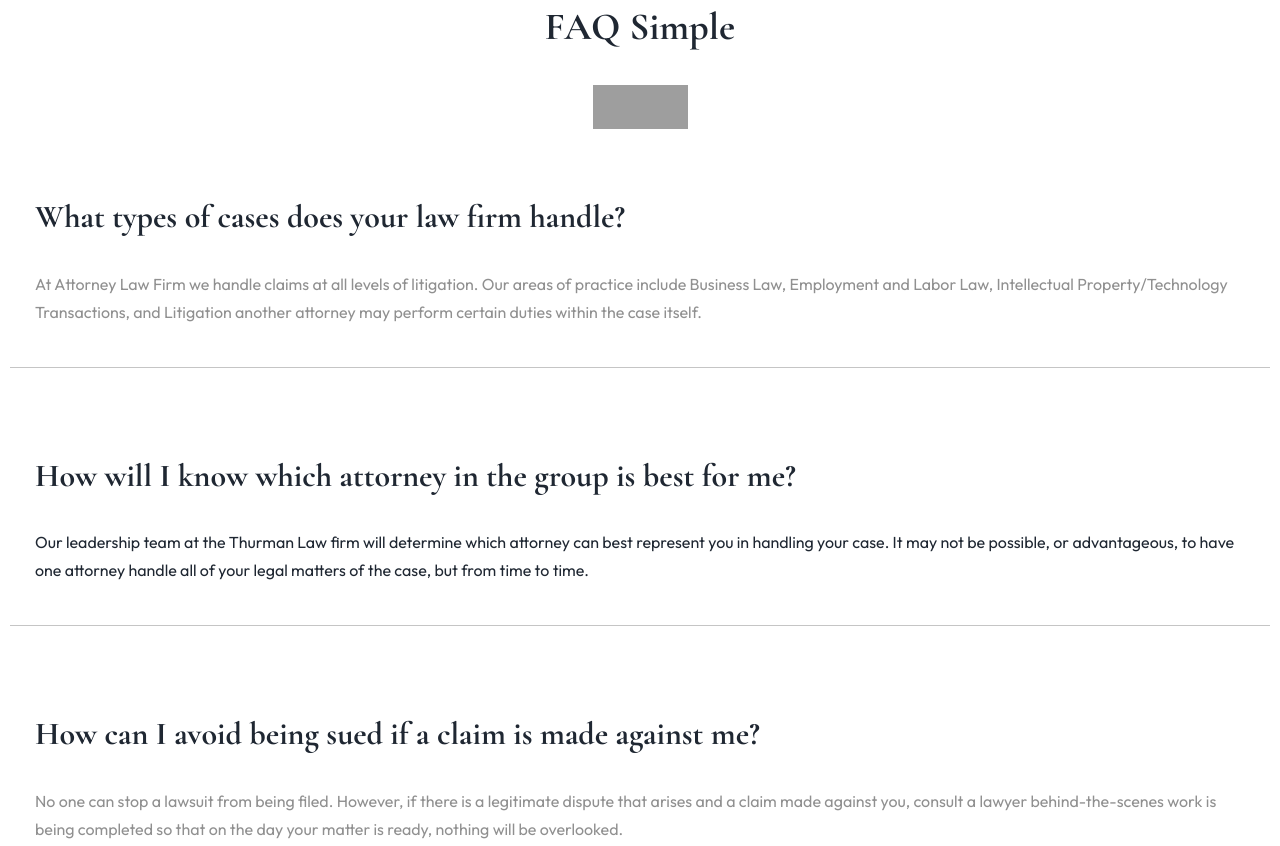
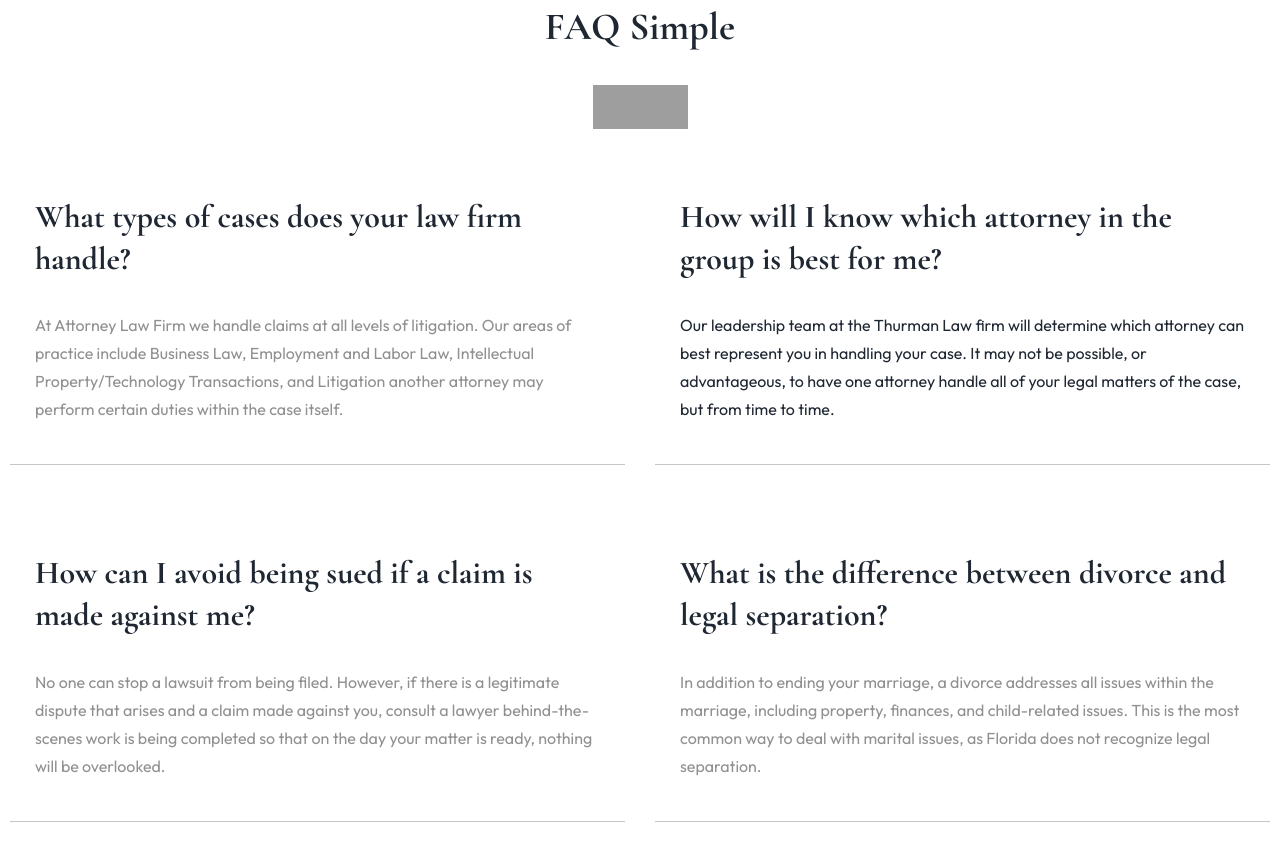
Before and after one commit to bushido2014/projects, a website: page docs/attorney/pricing.html in a window 1280 px wide. Shown: the part 2678-3524 px from the top of the page. Drawn offline with nearby package versions, Linux system fonts and the light colour scheme; grey boxes are pictures that could not be loaded.

Commit message:
faq grid

```diff
--- a/docs/attorney/css/main.css
+++ b/docs/attorney/css/main.css
@@ -1079,6 +1079,9 @@ section.partners {
   background-color: var(--white-color);
   color: var(--main-color);
 }
+.faq-wrapp {
+  grid-template-columns: repeat(2, 1fr);
+}
 .faq-item {
   padding: 25px;
   border-bottom: 1px solid #C5C5C5;
```
